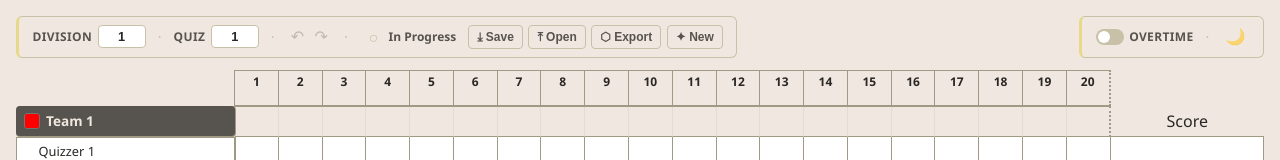
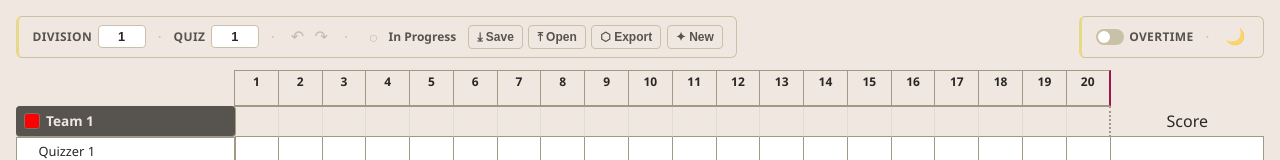
Before and after one commit to TommyAmberson/qzr-sheet, a Vue app: page / in a window 1280 px wide. Shown: the top 160 px of the page. Built offline with nearby package versions, Linux system fonts and the light colour scheme; what typebox would draw is missing.

Commit message:
fix(ui): always show OT boundary border after Q20 regardless of OT state
Add col--reg-last to Q20 in colGroupClass so the dotted/OT border on
its right edge is present whether OT columns are visible or not.

```diff
--- a/src/components/Scoresheet.vue
+++ b/src/components/Scoresheet.vue
@@ -292,6 +292,7 @@ function colGroupClass(colIdx: number): string {
   const classes: string[] = []
   const dc = displayColumns.value
   if (dc[dc.length - 1]?.idx === colIdx) classes.push('col--last')
+  if (!col.isOvertime && col.number === 20) classes.push('col--reg-last')
 
   if (col.isOvertime) {
     if (col.type === QuestionType.Normal && (col.number - 21) % 3 === 0) {
@@ -1145,7 +1146,10 @@ thead tr th.sticky-col {
  * Use box-shadow for left edge (avoids doubling with border-separate)
  * and border-right for right edge. */
 .col--question.col--ot-start,
-.col--question.col--ot-round-start,
+.col--question.col--ot-round-start {
+  border-left: none !important;
+  box-shadow: -2px 0 0 var(--color-ot-border) !important;
+}
 .spacer-cell.col--ot-start,
 .spacer-cell.col--ot-round-start,
 .team-header-spacer.col--ot-start,
@@ -1158,11 +1162,18 @@ thead tr th.sticky-col {
   box-shadow: -2px 0 0 var(--color-border) !important;
 }
 .spacer-cell.col--last,
-.col--question.col--last,
 .team-header-spacer.col--last,
 .row--team-total .col--last,
-.row--team-total .cell--total.col--last {
+.row--team-total .cell--total.col--last,
+.spacer-cell.col--reg-last,
+.team-header-spacer.col--reg-last,
+.row--team-total .col--reg-last,
+.row--team-total .cell--total.col--reg-last {
   border-right: 2px dotted var(--color-border) !important;
+}
+.col--question.col--last,
+.col--question.col--reg-last {
+  border-right: 2px solid var(--color-ot-border) !important;
 }
 
 /* Question header colours based on answer */
```
